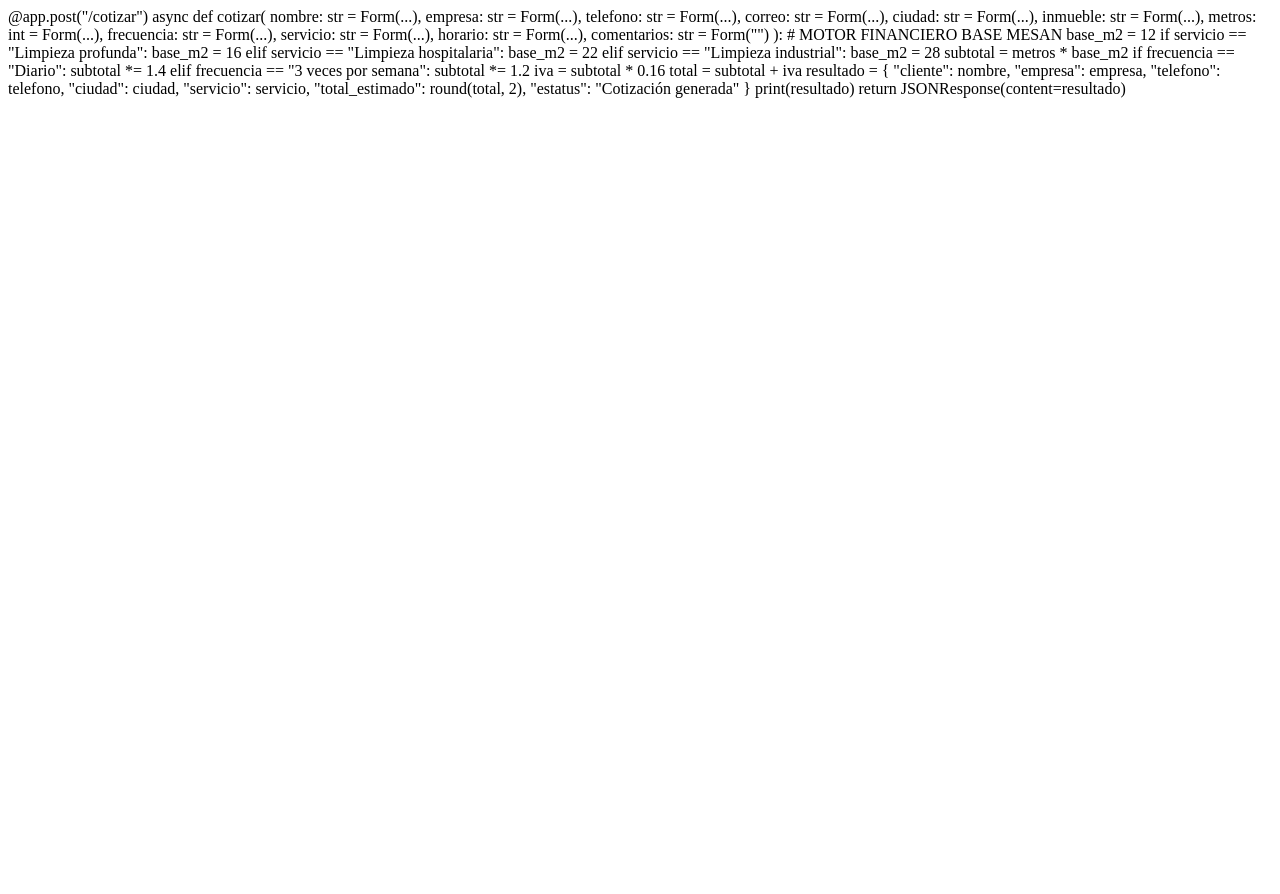
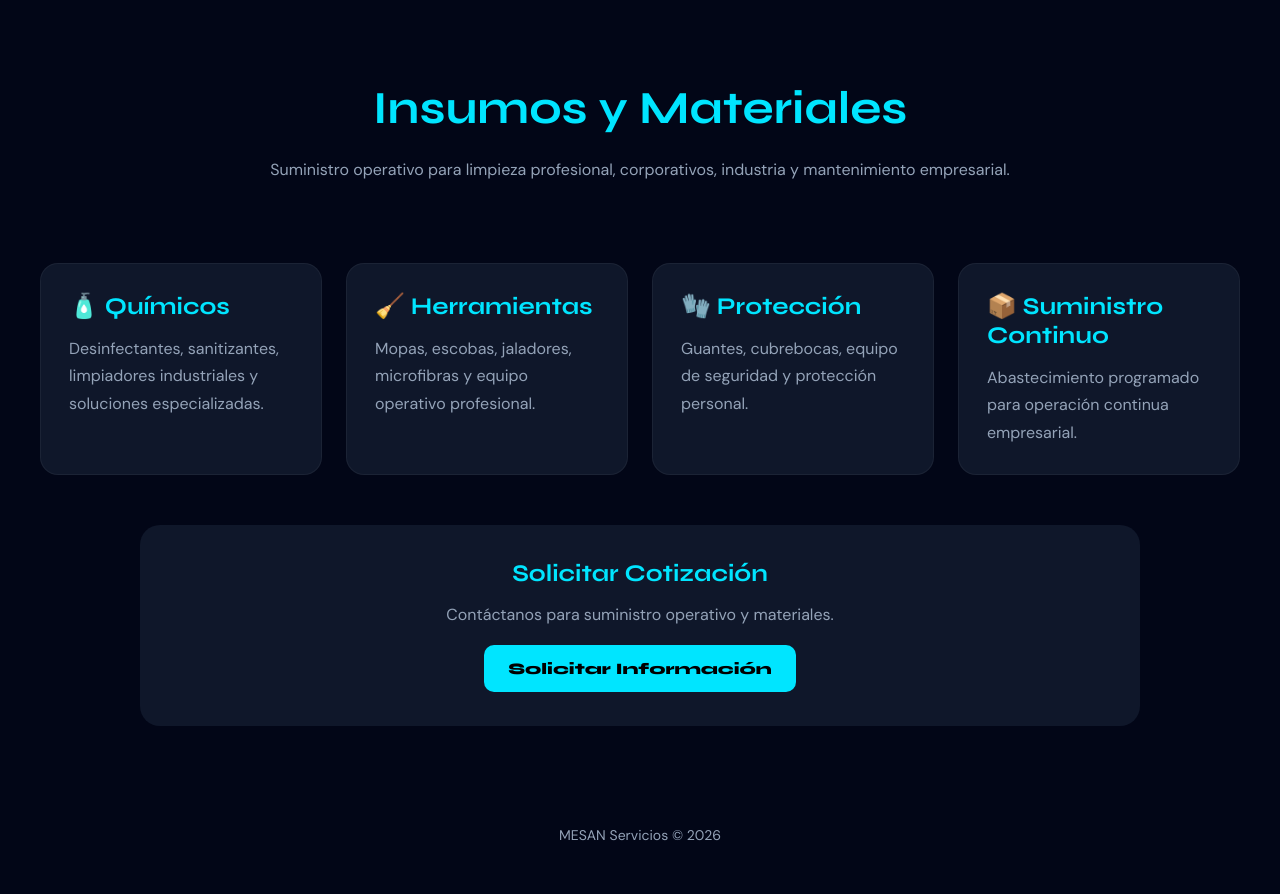
Before and after one commit to manuelsanchezresendiz8-eng/mesan-servicios, a FastAPI app: template templates/insumos.html in a window 1280 px wide. Before the commit the page ends 98 px from the top, so only its background shows below. Run offline with FastAPI, Linux system fonts and the light colour scheme; the template is opened without the code that fills it, so the values that code supplies are empty.

Commit message:
Update insumos.html

```diff
--- a/templates/insumos.html
+++ b/templates/insumos.html
@@ -1,53 +1,208 @@
-@app.post("/cotizar")
-async def cotizar(
-    nombre: str = Form(...),
-    empresa: str = Form(...),
-    telefono: str = Form(...),
-    correo: str = Form(...),
-    ciudad: str = Form(...),
-    inmueble: str = Form(...),
-    metros: int = Form(...),
-    frecuencia: str = Form(...),
-    servicio: str = Form(...),
-    horario: str = Form(...),
-    comentarios: str = Form("")
-):
+<!DOCTYPE html>
+<html lang="es">
 
-    # MOTOR FINANCIERO BASE MESAN
+<head>
 
-    base_m2 = 12
+<meta charset="UTF-8">
+<meta name="viewport" content="width=device-width, initial-scale=1.0">
 
-    if servicio == "Limpieza profunda":
-        base_m2 = 16
+<title>MESAN Servicios | Insumos</title>
 
-    elif servicio == "Limpieza hospitalaria":
-        base_m2 = 22
+<link href="https://fonts.googleapis.com/css2?family=Syne:wght@400;700;800&family=DM+Sans:wght@300;400;500&display=swap" rel="stylesheet">
 
-    elif servicio == "Limpieza industrial":
-        base_m2 = 28
+<style>
 
-    subtotal = metros * base_m2
+:root{
+    --bg:#020617;
+    --card:#0f172a;
+    --cyan:#00e5ff;
+    --text:#ffffff;
+    --muted:#94a3b8;
+}
 
-    if frecuencia == "Diario":
-        subtotal *= 1.4
+*{
+    margin:0;
+    padding:0;
+    box-sizing:border-box;
+}
 
-    elif frecuencia == "3 veces por semana":
-        subtotal *= 1.2
+body{
+    background:var(--bg);
+    color:var(--text);
+    font-family:'DM Sans',sans-serif;
+}
 
-    iva = subtotal * 0.16
+header{
+    padding:80px 20px 40px;
+    text-align:center;
+}
 
-    total = subtotal + iva
+header h1{
+    font-family:'Syne',sans-serif;
+    font-size:46px;
+    color:var(--cyan);
+    margin-bottom:20px;
+}
 
-    resultado = {
-        "cliente": nombre,
-        "empresa": empresa,
-        "telefono": telefono,
-        "ciudad": ciudad,
-        "servicio": servicio,
-        "total_estimado": round(total, 2),
-        "estatus": "Cotización generada"
-    }
+header p{
+    max-width:800px;
+    margin:auto;
+    color:var(--muted);
+    line-height:1.7;
+}
 
-    print(resultado)
+.grid{
+    width:95%;
+    max-width:1200px;
+    margin:40px auto;
+    display:grid;
+    grid-template-columns:repeat(auto-fit,minmax(260px,1fr));
+    gap:24px;
+}
 
-    return JSONResponse(content=resultado)
+.card{
+    background:var(--card);
+    border-radius:18px;
+    padding:28px;
+    border:1px solid rgba(255,255,255,.05);
+}
+
+.card h2{
+    color:var(--cyan);
+    font-family:'Syne',sans-serif;
+    margin-bottom:14px;
+}
+
+.card p{
+    color:var(--muted);
+    line-height:1.7;
+}
+
+.contacto{
+    width:95%;
+    max-width:1000px;
+    margin:50px auto;
+    background:#0f172a;
+    border-radius:20px;
+    padding:34px;
+    text-align:center;
+}
+
+.btn{
+    display:inline-block;
+    margin-top:20px;
+    padding:14px 24px;
+    background:var(--cyan);
+    color:black;
+    text-decoration:none;
+    border-radius:10px;
+    font-family:'Syne',sans-serif;
+    font-weight:800;
+}
+
+footer{
+    padding:50px 20px;
+    text-align:center;
+    color:var(--muted);
+    font-size:14px;
+}
+
+</style>
+
+</head>
+
+<body>
+
+<header>
+
+<h1>Insumos y Materiales</h1>
+
+<p>
+Suministro operativo para limpieza profesional,
+corporativos, industria y mantenimiento empresarial.
+</p>
+
+</header>
+
+<section class="grid">
+
+<div class="card">
+
+<h2>🧴 Químicos</h2>
+
+<p>
+Desinfectantes, sanitizantes,
+limpiadores industriales y soluciones especializadas.
+</p>
+
+</div>
+
+<div class="card">
+
+<h2>🧹 Herramientas</h2>
+
+<p>
+Mopas, escobas, jaladores,
+microfibras y equipo operativo profesional.
+</p>
+
+</div>
+
+<div class="card">
+
+<h2>🧤 Protección</h2>
+
+<p>
+Guantes, cubrebocas,
+equipo de seguridad y protección personal.
+</p>
+
+</div>
+
+<div class="card">
+
+<h2>📦 Suministro Continuo</h2>
+
+<p>
+Abastecimiento programado
+para operación continua empresarial.
+</p>
+
+</div>
+
+</section>
+
+<section class="contacto">
+
+<h2 style="
+font-family:'Syne',sans-serif;
+color:#00e5ff;
+margin-bottom:16px;
+">
+Solicitar Cotización
+</h2>
+
+<p style="
+color:#94a3b8;
+">
+Contáctanos para suministro operativo y materiales.
+</p>
+
+<a
+href="https://wa.me/526861629643"
+target="_blank"
+class="btn"
+>
+Solicitar Información
+</a>
+
+</section>
+
+<footer>
+
+MESAN Servicios © 2026
+
+</footer>
+
+</body>
+</html>
```
